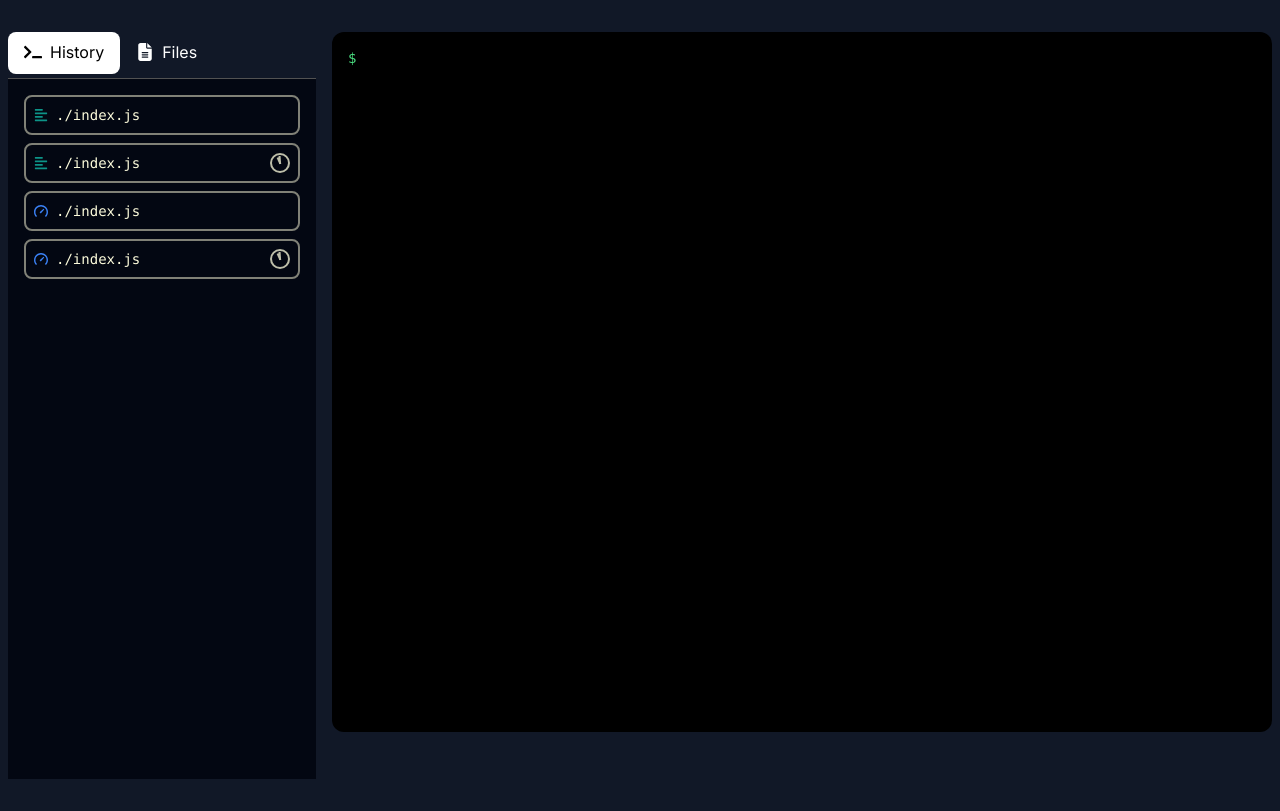
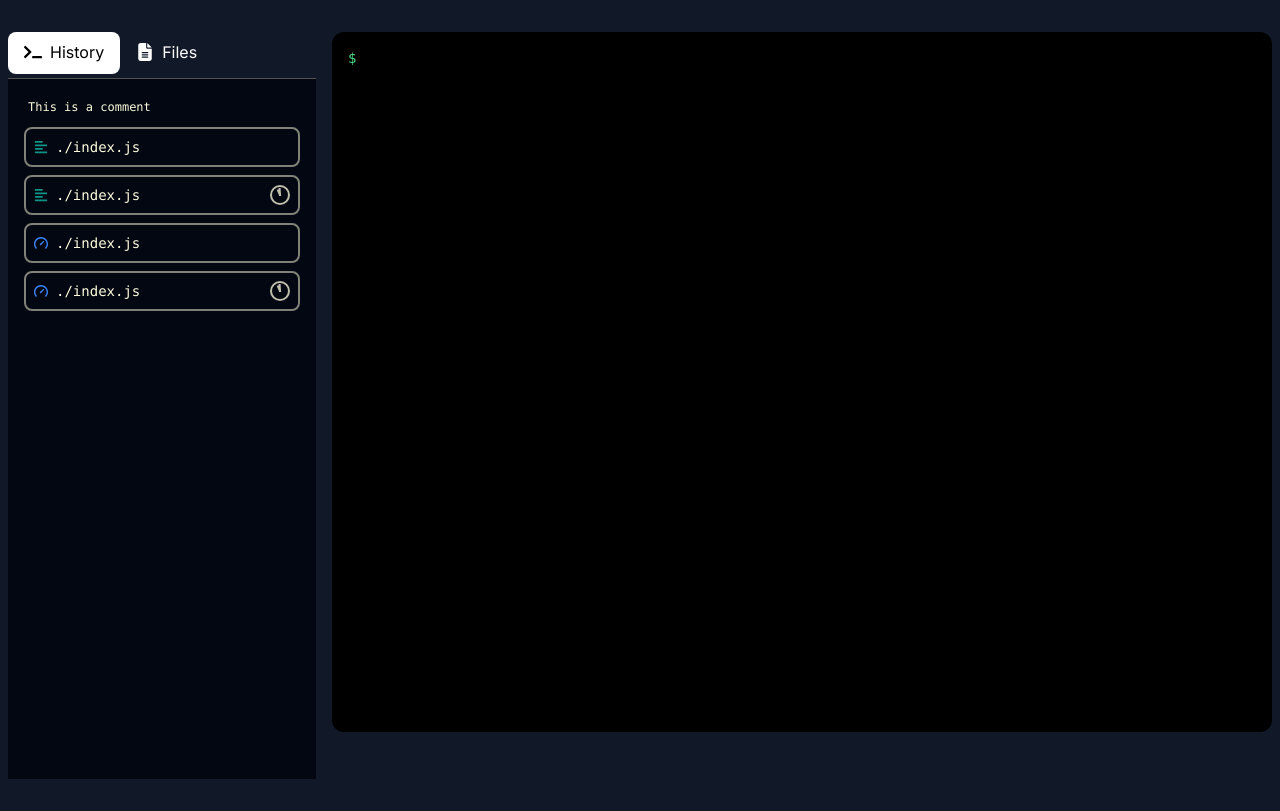
Before and after one commit to akjadhav/spc-llamathon, a Next.js app in the folder web/: page /ninja in a window 1280 px wide. Built offline with nearby package versions, Linux system fonts and the light colour scheme; no server answers.

Commit message:
historu comment

```diff
--- a/web/src/components/history/History.jsx
+++ b/web/src/components/history/History.jsx
@@ -5,10 +5,11 @@ import HistoryItem from './HistoryItem';
 
 const History = ({ jobID }) => {
     const [outputs, setOutputs] = useState([
-        new HistoryItem('comment', "./", "index.js", false),
-        new HistoryItem('comment', "./", "index.js", true),
-        new HistoryItem('test', "./", "index.js", false),
-        new HistoryItem('test', "./", "index.js", true),
+        new HistoryItem('text', "./", "index.js", "This is a comment"),
+        new HistoryItem('comment', "./", "index.js"),
+        new HistoryItem('comment', "./", "index.js", "", true),
+        new HistoryItem('test', "./", "index.js"),
+        new HistoryItem('test', "./", "index.js", "", true),
     ]);
 
     useEffect(() => {
--- a/web/src/components/history/HistoryItem.ts
+++ b/web/src/components/history/HistoryItem.ts
@@ -1,15 +1,17 @@
-export type ItemType = 'comment' | 'test';
+export type ItemType = 'text' | 'comment' | 'test';
 
-class HistoryItem {
+export class HistoryItem {
   type: ItemType;
   path: string;
   fileName: string;
   inProgress: boolean;
+  description: string;
 
-  constructor(type: ItemType, path: string, fileName: string, inProgress: boolean) {
+  constructor(type: ItemType, path: string, fileName: string, description: string = "", inProgress: boolean = false) {
     this.type = type;
     this.path = path;
     this.fileName = fileName;
+    this.description = description;
     this.inProgress = inProgress;
   }
 }
--- a/web/src/components/history/HistoryRow.jsx
+++ b/web/src/components/history/HistoryRow.jsx
@@ -20,10 +20,14 @@ const HistoryRow = ({ item }) => {
   }, [item.inProgress]);
 
   return (
+    <>
+      {
+        ["test", "comment"].includes(item.type) ?
+
           <div className='p-2 flex items-center border-2 rounded-lg border-[#FDFCDC] border-opacity-50 text-[#FDFCDC]'>
             <div className='flex items-center'>
               <div className={item.type === "comment" ? "text-teal-600" : "text-blue-500"}>
-        { item.type === 'comment' ? <FaAlignLeft /> : <SiSpeedtest/> }
+                {item.type === 'comment' ? <FaAlignLeft /> : <SiSpeedtest />}
               </div>
 
               <span className='text-md pl-2'>
@@ -44,7 +48,12 @@ const HistoryRow = ({ item }) => {
               </div>
             )}
           </div>
-
+          :
+          <div className="text-[#FDFCDC] text-xs p-1">
+            {item.description}
+          </div>
+      }
+    </>
   )
 }
 
```
Also changed, not shown: 2 other files (tests, documents, lock files or other folders). Lines whose indentation alone changed are shown as unchanged.
